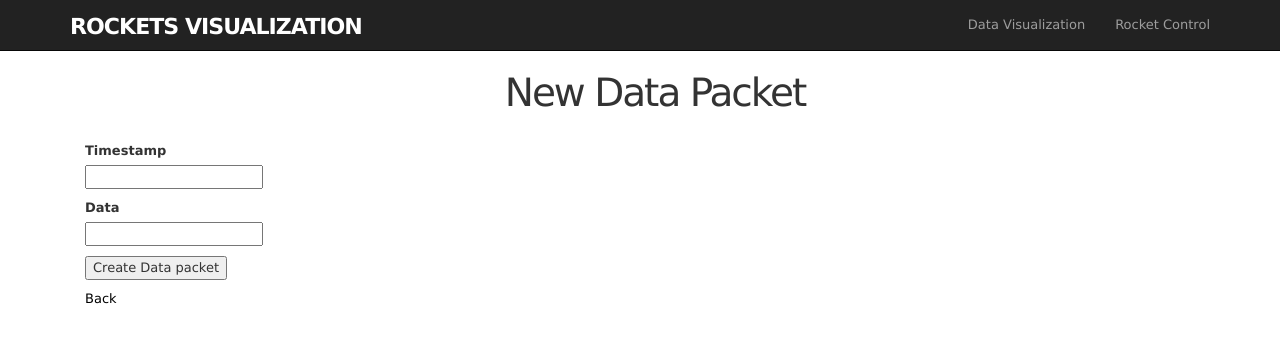
After one commit to sam0109/Rockets_Server, a Rails app: page /new in a window 1280 px wide. The commit adds this page. Shown: the top 343 px of the page. Run offline with Rails 7, Linux system fonts and the light colour scheme; style sheets or scripts are compiled from the project's sources; some libraries are stand-ins or nearby versions.

Commit message:
Added basic website functionality and design

```diff
--- a/app/assets/stylesheets/data_packets.scss
+++ b/app/assets/stylesheets/data_packets.scss
@@ -1,3 +1,98 @@
-// Place all the styles related to the DataPackets controller here.
-// They will automatically be included in application.css.
-// You can use Sass (SCSS) here: http://sass-lang.com/
+@import "bootstrap-sprockets";
+@import "bootstrap";
+
+/* mixins, variables, etc. */
+
+$gray-medium-light: #eaeaea;
+
+/* universal */
+
+body {
+  padding-top: 20px;
+}
+
+section {
+  overflow: auto;
+}
+
+textarea {
+  resize: vertical;
+}
+
+.center {
+  text-align: center;
+  h1 {
+    margin-bottom: 10px;
+  }
+}
+
+/* typography */
+
+h1, h2, h3, h4, h5, h6 {
+  line-height: 1;
+}
+
+h1 {
+  font-size: 3em;
+  letter-spacing: -2px;
+  margin-bottom: 30px;
+  text-align: center;
+}
+
+h2 {
+  font-size: 1.2em;
+  letter-spacing: -1px;
+  margin-bottom: 30px;
+  text-align: center;
+  font-weight: normal;
+  color: $gray-light;
+}
+
+p {
+  font-size: 1.1em;
+  line-height: 1.7em;
+}
+
+
+/* header */
+
+#logo {
+  float: left;
+  margin-right: 10px;
+  font-size: 1.7em;
+  color: white;
+  text-transform: uppercase;
+  letter-spacing: -1px;
+  padding-top: 17px;
+  font-weight: bold;
+  &:hover {
+    color: white;
+    text-decoration: none;
+  }
+}
+
+/* footer */
+
+footer {
+  margin-top: 45px;
+  padding-top: 5px;
+  border-top: 1px solid $gray-medium-light;
+  color: $gray-light;
+  a {
+    color: $gray;
+    &:hover {
+      color: $gray-darker;
+    }
+  }
+  small {
+    float: left;
+  }
+  ul {
+    float: right;
+    list-style: none;
+    li {
+      float: left;
+      margin-left: 15px;
+    }
+  }
+}
--- a/app/controllers/application_controller.rb
+++ b/app/controllers/application_controller.rb
@@ -1,6 +1,3 @@
 class ApplicationController < ActionController::Base
   protect_from_forgery with: :exception
-  def hello
-    render html: "hello, world!"
-  end
 end
--- a/app/controllers/data_packets_controller.rb
+++ b/app/controllers/data_packets_controller.rb
@@ -1,5 +1,5 @@
 class DataPacketsController < ApplicationController
-  before_action :set_data_packet, only: [:show, :edit, :update, :destroy]
+  before_action :set_data_packet, only: [:show, :update, :destroy]
 
   # GET /data_packets
   # GET /data_packets.json
@@ -15,10 +15,6 @@
   # GET /data_packets/new
   def new
     @data_packet = DataPacket.new
-  end
-
-  # GET /data_packets/1/edit
-  def edit
   end
 
   # POST /data_packets
@@ -51,16 +47,6 @@
     end
   end
 
-  # DELETE /data_packets/1
-  # DELETE /data_packets/1.json
-  def destroy
-    @data_packet.destroy
-    respond_to do |format|
-      format.html { redirect_to data_packets_url, notice: 'Data packet was successfully destroyed.' }
-      format.json { head :no_content }
-    end
-  end
-
   private
     # Use callbacks to share common setup or constraints between actions.
     def set_data_packet
--- a/app/views/data_packets/edit.html.erb
+++ /dev/null
@@ -1,6 +0,0 @@
-<h1>Editing Data Packet</h1>
-
-<%= render 'form', data_packet: @data_packet %>
-
-<%= link_to 'Show', @data_packet %> |
-<%= link_to 'Back', data_packets_path %>
--- a/app/views/data_packets/show.html.erb
+++ b/app/views/data_packets/show.html.erb
@@ -10,5 +10,4 @@
   <%= @data_packet.data %>
 </p>
 
-<%= link_to 'Edit', edit_data_packet_path(@data_packet) %> |
 <%= link_to 'Back', data_packets_path %>
--- /dev/null
+++ b/app/views/layouts/_header.html.erb
@@ -0,0 +1,11 @@
+<header class="navbar navbar-fixed-top navbar-inverse">
+  <div class="container">
+    <%= link_to "Rockets Visualization", root_path, id: "logo" %>
+    <nav>
+      <ul class="nav navbar-nav navbar-right">
+        <li><%= link_to "Data Visualization", data_packets_path %></li>
+        <li><%= link_to "Rocket Control", root_path %></li>
+      </ul>
+    </nav>
+  </div>
+</header>
--- a/app/views/layouts/application.html.erb
+++ b/app/views/layouts/application.html.erb
@@ -9,6 +9,11 @@
   </head>
 
   <body>
-    <%= yield %>
+    <div class="container">
+      <%= render 'layouts/header' %>
+      <div class="container">
+        <%= yield %>
+      </div>
+    </div>
   </body>
 </html>
--- a/config/routes.rb
+++ b/config/routes.rb
@@ -1,4 +1,4 @@
 Rails.application.routes.draw do
-  resources :data_packets
-  root 'application#hello'
+  resources :data_packets, :path => '/'
+  root 'data_packets#index'
 end
```
Also changed, not shown: app/views/data_packets/index.html.erb (+1 -7 lines), Gemfile, Gemfile.lock.
